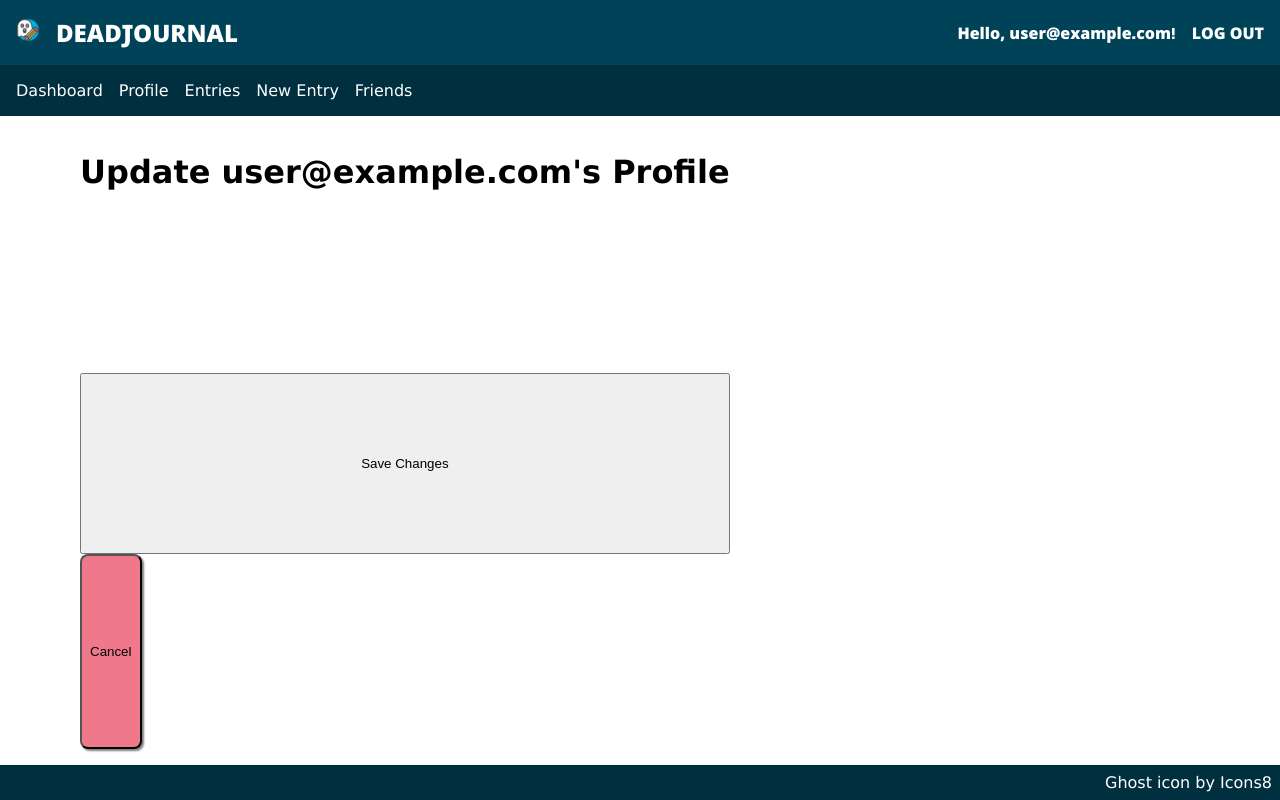
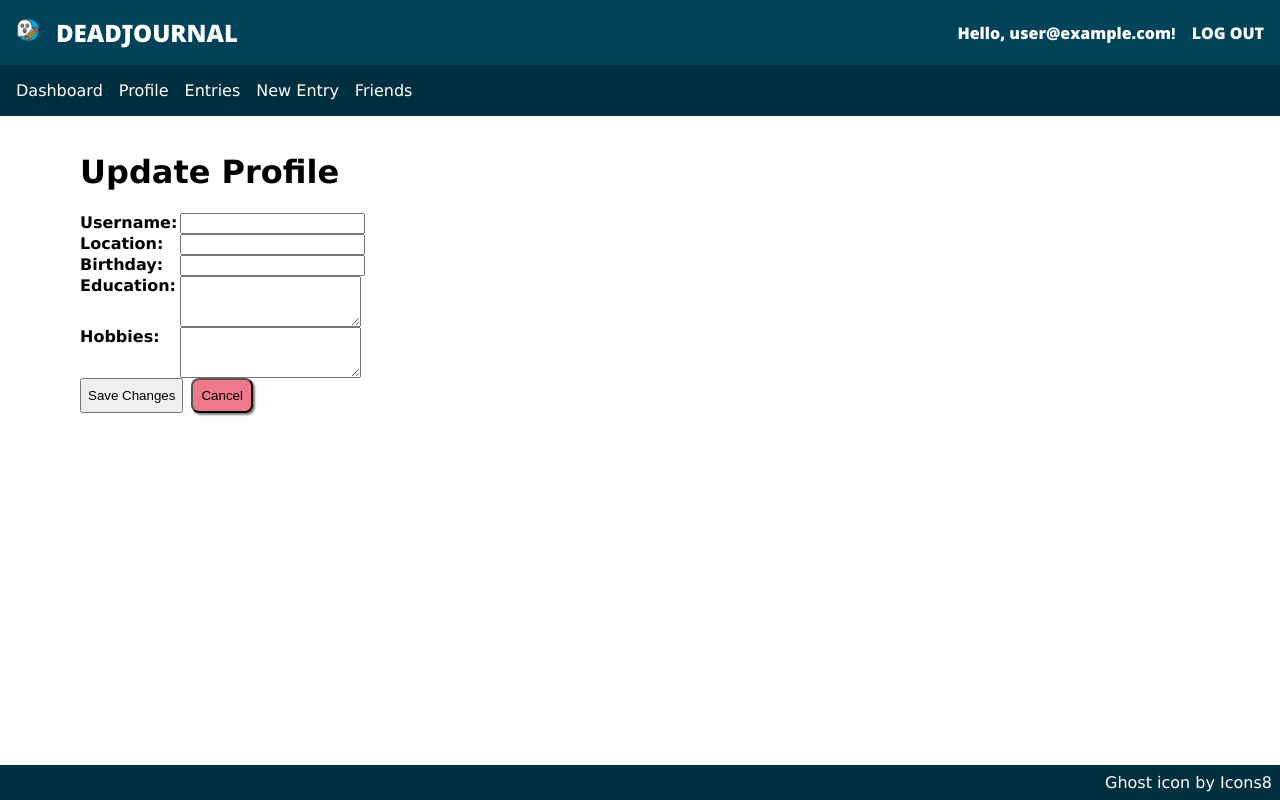
Before and after one commit to jdittert/dead-journal, a React (Create React App) app: page /update-profile in a window 1280 px wide. Built offline with nearby package versions, Linux system fonts and the light colour scheme; no server answers; sample sign-in values are in the browser's storage.

Commit message:
Code update profile function

```diff
--- a/src/components/Profile.js
+++ b/src/components/Profile.js
@@ -1,36 +1,14 @@
-import React, { useState } from 'react';
+import React from 'react';
 import { useAuth } from '../contexts/AuthContext';
 import { Link } from 'react-router-dom';
-import { doc, setDoc } from 'firebase/firestore';
-import { db } from '../firebase';
 import '../styles/profile.css'
 
 
 export default function Profile() {
     const { currentUser } = useAuth()
-    const [error, setError] = useState('')
-    const [loading, setLoading] = useState(false)
-
-    // async function updateProfile() {
-    //     setError('')
-    //     setLoading(true)
-
-    //     try {
-    //         await setDoc(doc(db, 'users', currentUser.email), {
-    //             email: currentUser.email,
-    //             name: 'test2'
-    //         })
-    //     } catch {
-    //         setError('Failed to create user.')
-    //     } finally {
-    //         setLoading(false)
-    //     }
-    // }
 
     return  (
         <div className='profile-wrapper'>
-            {error && <div className='error-message'>{error}</div>}
-
             <h1>{currentUser.email}'s Profile</h1>
             <div className='profile-info'>
                 <div className='profile-field'>
@@ -51,7 +29,7 @@ export default function Profile() {
                 </div>
             </div>
             <Link to='/update-profile'>
-                <button className='signup-button'  disabled={loading}>Update Profile</button>
+                <button className='signup-button'>Update Profile</button>
             </Link>
         </div>
     )
--- a/src/components/UpdateProfile.js
+++ b/src/components/UpdateProfile.js
@@ -1,14 +1,82 @@
-import React from 'react';
+import React, { useRef, useState } from 'react';
 import { useAuth } from '../contexts/AuthContext';
+import { Link } from 'react-router-dom';
+import { db } from '../firebase';
+import { doc, updateDoc } from 'firebase/firestore';
 
 export default function UpdateProfile() {
     const { currentUser } = useAuth()
+    const usernameRef = useRef()
+    const birthdayRef = useRef()
+    const locationRef = useRef()
+    const hobbiesRef = useRef()
+    const educationRef = useRef()
+    const [message, setMessage] = useState('')
+    const [error, setError] = useState('')
+    const [loading, setLoading] = useState(false)
+
+    async function handleSubmit(e) {
+        e.preventDefault()
+        setLoading(true)
+        setError('')
+        setMessage('')
+
+        const userRef = doc(db, 'users', currentUser.email)
+
+        try {
+            await updateDoc(userRef, {
+                username: usernameRef.current.value,
+                birthday: birthdayRef.current.value,
+                location: locationRef.current.value,
+                education: educationRef.current.value,
+                hobbies: hobbiesRef.current.value
+            })
+            setMessage('Profile updated.')
+        } catch {
+            setError('Profile failed to update.')
+        } finally {
+            setLoading(false)
+        }
+
+    }
 
     return (
         <div className='profile-wrapper'>
-            <h1>Update {currentUser.email}'s Profile</h1>
-            <button className='profile-button'>Save Changes</button>
-            <button className='cancel'>Cancel</button>
+            <div className='update-form'>
+                <div className='update-heading'>
+                    <h1>Update Profile</h1>
+                    {message && <div className='success-message'>{message}</div>}
+                    {error && <div className='error-message'>{error}</div>}
+                </div>
+                <form id='update-profile-form' onSubmit={handleSubmit}>
+                    <div className='profile-field'>
+                        <label htmlFor='username'><strong>Username: </strong></label>
+                        <input id='username' ref={usernameRef} type='text' />
+                    </div>
+                    <div className='profile-field'>
+                        <label htmlFor='location'><strong>Location: </strong></label>
+                        <input id='location' ref={locationRef} type='text' />
+                    </div>
+                    <div className='profile-field'>
+                        <label htmlFor='birthday'><strong>Birthday: </strong></label>
+                        <input id='birthday' ref={birthdayRef} type='text' />
+                    </div>
+                    <div className='profile-field'>
+                        <label htmlFor='education'><strong>Education: </strong></label>
+                        <textarea id='education' ref={educationRef} rows='3' />
+                    </div>
+                    <div className='profile-field'>
+                        <label htmlFor='hobbies'><strong>Hobbies: </strong></label>
+                        <textarea id='hobbies' ref={hobbiesRef} rows='3' />
+                    </div>
+                    <div className='comment-buttons'>
+                    <button className='profile-button' type='submit' disabled={loading} >Save Changes</button>
+                    <Link to='/profile'>
+                        <button className='cancel'>Cancel</button>
+                    </Link>
+                    </div>
+                </form>
+            </div>
         </div>
     )
 }
```
